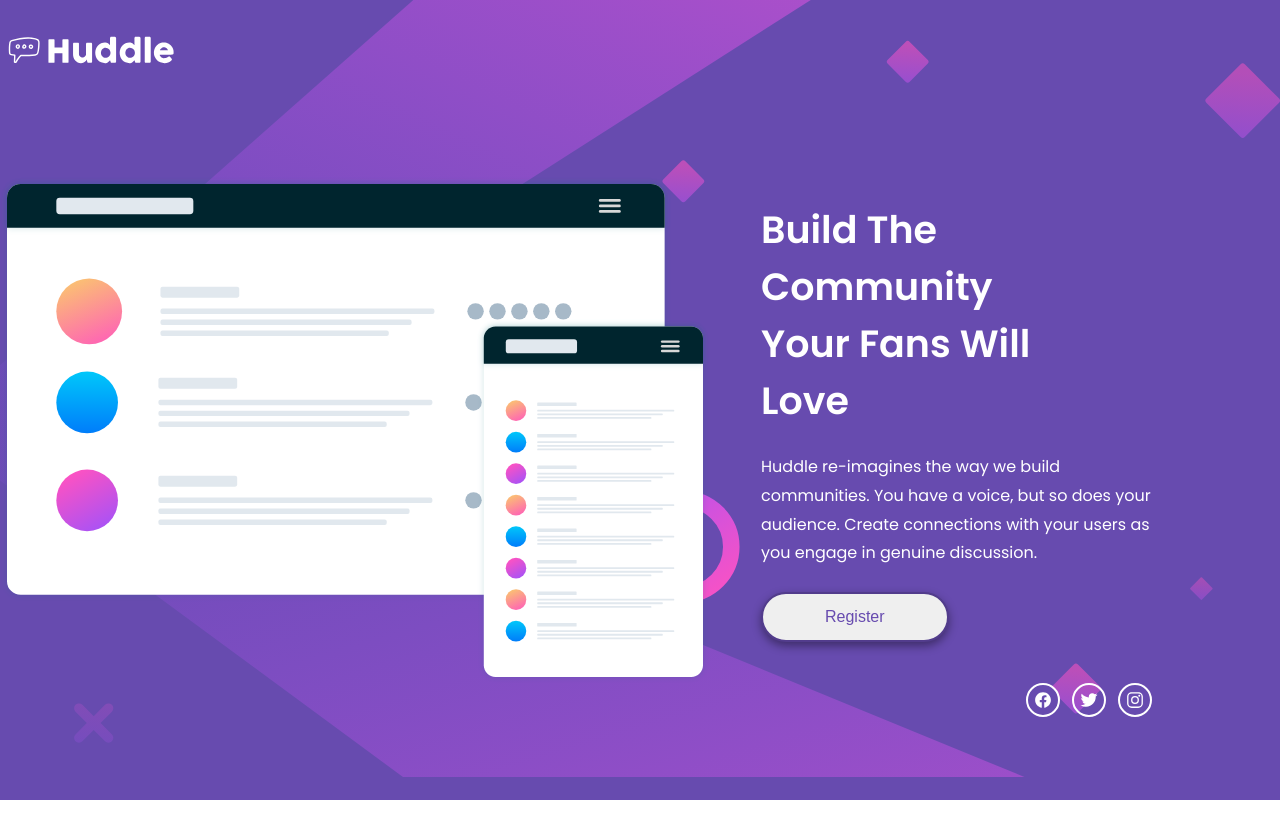
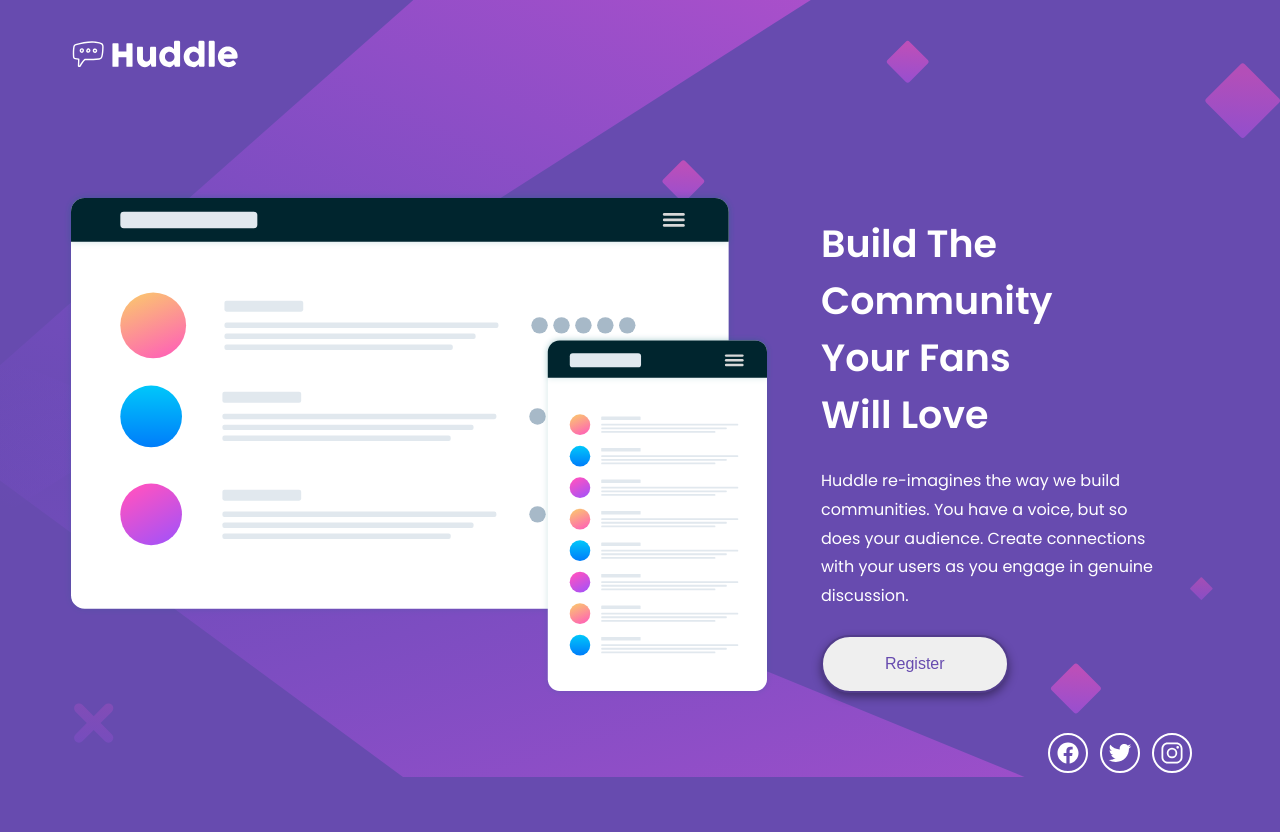
Before and after one commit to meetDeveloper/a-Huddle-landing-page, a plain HTML site: page index.html in a window 1280 px wide. Before the commit the page ends 800 px from the top, so only its background shows below. Drawn offline with nearby package versions, Linux system fonts and the light colour scheme.

Commit message:
minor changes

```diff
--- a/index.css
+++ b/index.css
@@ -2,10 +2,8 @@
 FONTS:
 1. open sans - 400
 2. poppins - 400 and 600
-
 SPACING SYSTEM (px)
 2 / 4 / 8 / 12 / 16 / 24 / 32 / 48 / 64 / 80 / 96 / 128
-
 FONT SIZE SYSTEM (px)
 10 / 12 / 14 / 16 / 18 / 20 / 24 / 30 / 36 / 44 / 52 / 62 / 74 / 86 / 98
 */
@@ -35,25 +33,24 @@ body{
 
 .container{
     max-width:144rem;
-    margin: 0 auto;
-    padding: 2.8rem 0;
+    margin: 3.2rem 6.4rem;
 }
 
 .hero-box{
     display: flex;
-    gap:5.2rem;
+    gap:4.8rem;
     justify-content: center;
     margin-bottom: 3.6rem;
 }
 
 .logo-img{
     height: 4.4rem;
-    margin-bottom: 10.2rem ;
+    margin-bottom: 11.2rem ;
 }
 
 .main{
     font-family: 'Poppins', sans-serif;
-    padding: 2.4rem 12.8rem 0 0;
+    padding: 2.4rem 6.2rem 0 0;
     align-self: flex-start;
 }
 
@@ -76,7 +73,7 @@ body{
 
 .btn{
     border : 2px solid #523c8c;
-    padding: 1.4rem 6.2rem;
+    padding: 1.8rem 6.2rem;
     border-radius: 4rem;
     color:hsl(257, 40%, 49%);
     font-size: 1.6rem;
@@ -95,8 +92,7 @@ body{
     font-size: 2.4rem;
     justify-content: flex-end;
     gap:1.2rem;
-    margin-top: -3.6rem;
-    margin-right: 12.8rem;
+    margin-right: 2.4rem;
 }
 
 .facebook{
@@ -104,7 +100,7 @@ body{
 }
 
 .icon{
-    font-size: 1.8rem;
+    font-size: 2.4rem;
     color:#fff;
     padding:0.6rem;
     border: 2px solid #fff;
@@ -169,41 +165,3 @@ body{
 
 
 }
-
-
-
-
-
-
-
-
-
-
-
-
-
-
-
-
-
-
-
-
-
-
-
-
-
-
-
-
-
-
-
-
-
-
-
-
-/* .attribution { font-size: 11px; text-align: center; }
-.attribution a { color: hsl(228, 45%, 44%); } */
```
